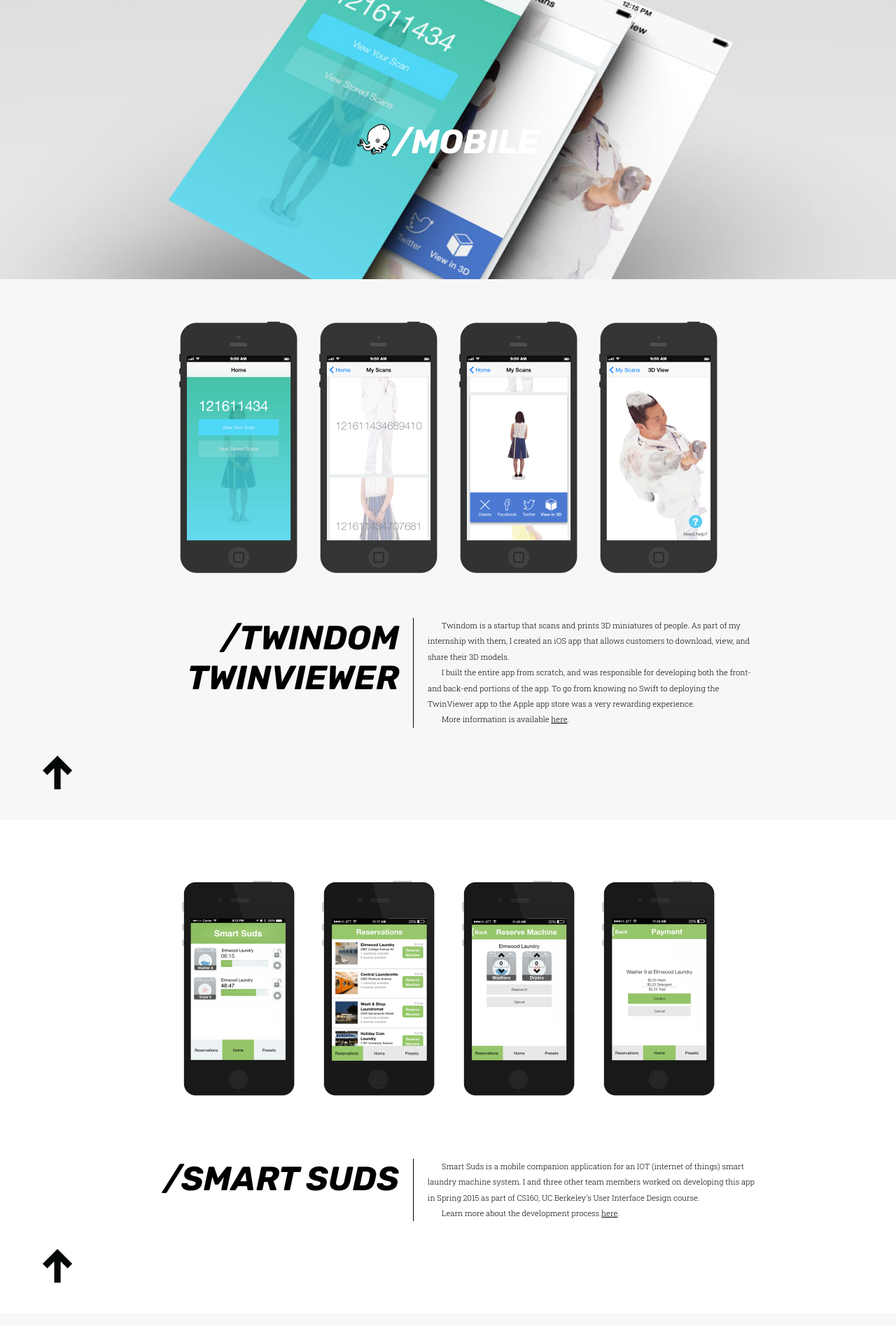
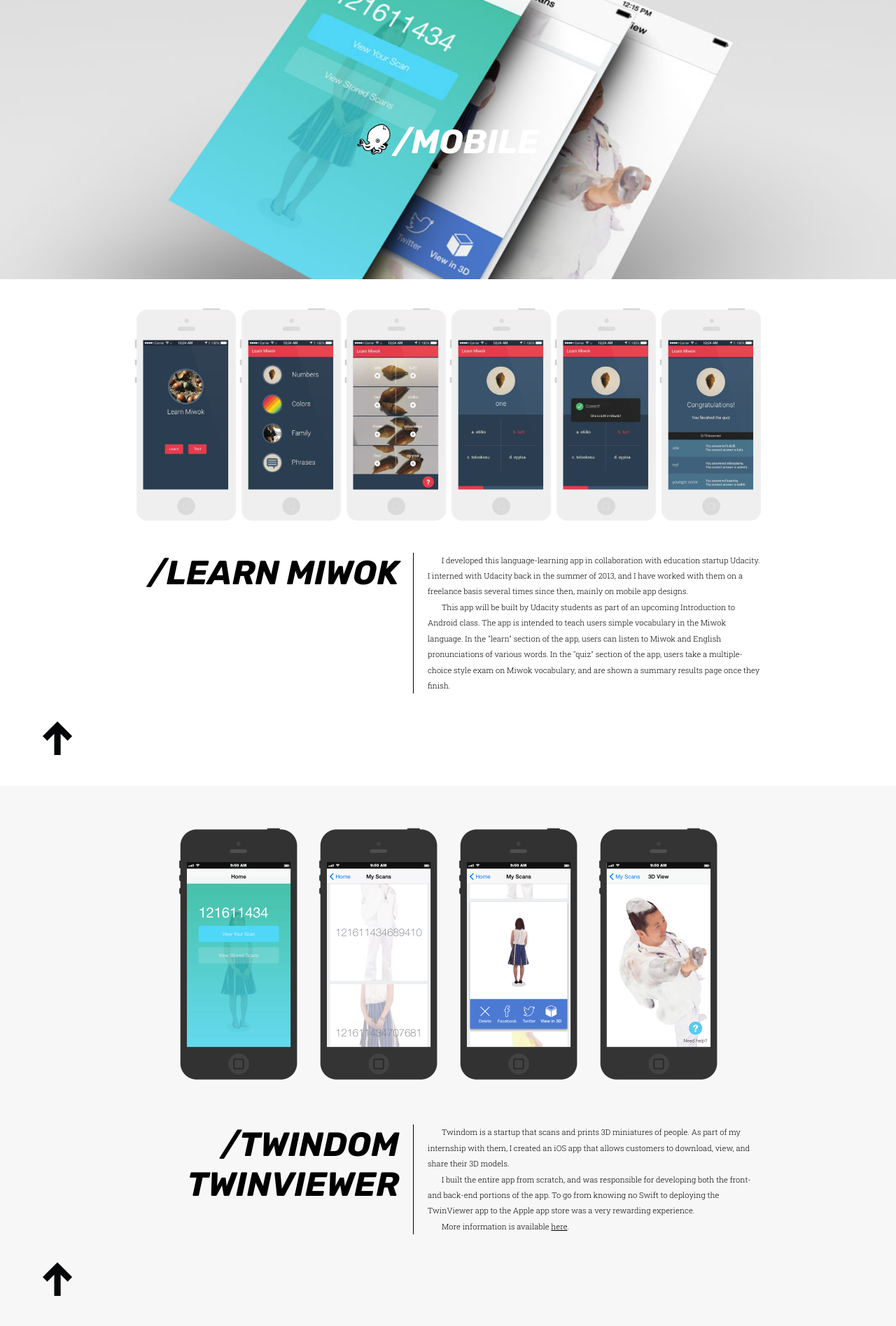
Before and after one commit to vshi/vshi.github.io, a PHP site: page /mobile.html in a window 1280 px wide. Shown: the part 101-1996 px from the top of the page at 70% size. Run offline with PHP 8.4, Linux system fonts and the light colour scheme; some libraries are stand-ins or nearby versions.

Commit message:
add learn miwok app

```diff
--- a/mobile.html
+++ b/mobile.html
@@ -35,6 +35,39 @@
     <span class="text-emphasis"><p>/Mobile</p></span>
 </div>
 <div class="mobile-container" style="background-color: #f7f7f7;">
+    <div class="item">
+        <div class="screens" id="miwok">
+            <div class="img-container">
+                <img src="images/mobile/miwok-launch-iphone.png">
+            </div>
+            <div class="img-container">
+                <img src="images/mobile/miwok-lessons-iphone.png">
+            </div>
+            <div class="img-container">
+                <img src="images/mobile/miwok-lesson-iphone.png">
+            </div>
+            <div class="img-container">
+                <img src="images/mobile/miwok-quiz-iphone.png">
+            </div>
+            <div class="img-container">
+                <img src="images/mobile/miwok-quiz-popup-iphone.png">
+            </div>
+            <div class="img-container">
+                <img src="images/mobile/miwok-quiz-results-iphone.png">
+            </div>
+        </div>
+        <div class="caption">
+            <div class="title">
+                /Learn Miwok
+            </div><div class="text-light description">
+                <div class="line"></div>
+                <p>I developed this language-learning app in collaboration with education startup Udacity. I interned with Udacity back in the summer of 2013, and I have worked with them on a freelance basis several times since then, mainly on mobile app designs.</p>
+            <p>This app will be built by Udacity students as part of an upcoming Introduction to Android class. The app is intended to teach users simple vocabulary in the Miwok language. In the "learn" section of the app, users can listen to Miwok and English pronunciations of various words. In the "quiz" section of the app, users take a multiple-choice style exam on Miwok vocabulary, and are shown a summary results page once they finish.</p>
+                <div class="line"></div>
+            </div>
+        </div>
+        <div class="up-button dark"></div>
+    </div>
     <div class="item">
         <div class="screens">
             <div class="img-container">
@@ -90,7 +123,7 @@
         </div>
         <div class="up-button dark"></div>
     </div>
-    <div class="item">
+    <!-- <div class="item">
         <div class="screens">
             <div class="img-container">
                 <img src="images/mobile/udacity-pp-home.png">
@@ -116,7 +149,7 @@
             </div>
         </div>
         <div class="up-button dark"></div>
-    </div>
+    </div>-->
     <div class="item">
         <div class="screens">
             <div class="img-container">
@@ -134,7 +167,7 @@
         </div>
         <div class="caption">
             <div class="title">
-                <p>/Pitch Perfect</p></div>
+                <p>/On the Map</p></div>
             <div class="text-light description">
                 <div class="line"></div>
                 <p>As part of Udacity's "iOS Networking with Swift" course, students develop the "On the Map" app. This app allows the student to add their current location to a map of locations for other nanodegree students. The student can also post a link to his or her own blog post, project, or portfolio for others to see.</p>
--- a/style.css
+++ b/style.css
@@ -413,6 +413,20 @@
     -webkit-justify-content: center;
     -moz-justify-content: center;
     justify-content: center; }
+  .mobile-container .item .screens#miwok,
+  .graphic-container .item .screens#miwok,
+  .smart-suds-container .item .screens#miwok,
+  .web-container .item .screens#miwok {
+    width: 90%;
+    max-width: 900px;
+    flex-wrap: wrap; }
+    .mobile-container .item .screens#miwok .img-container,
+    .graphic-container .item .screens#miwok .img-container,
+    .smart-suds-container .item .screens#miwok .img-container,
+    .web-container .item .screens#miwok .img-container {
+      min-width: 80px;
+      width: 33%;
+      max-width: 150px; }
   .mobile-container .item img,
   .graphic-container .item img,
   .smart-suds-container .item img,
@@ -516,6 +530,11 @@
   .up-button:hover {
     cursor: pointer;
     opacity: 0.5; }
+
+.mobile-container .item:nth-of-type(odd) {
+  background-color: white; }
+.mobile-container .item:nth-of-type(even) {
+  background-color: #f7f7f7; }
 
 /* Small screens ----------- */
 @media only screen and (max-width: 500px), (max-device-width: 500px) {
--- a/style.scss
+++ b/style.scss
@@ -239,6 +239,16 @@
             @include flexbox;
             @include justify-content(center);
         }
+        .screens#miwok{
+            width: 90%;
+            max-width: 900px;
+            flex-wrap: wrap;
+            .img-container{
+                min-width: 80px;
+                width: 33%;
+                max-width: 150px;
+            }
+        }
         img{ max-width: 100%; }
         .caption{
             padding: 40px 0;
@@ -351,7 +361,14 @@
         opacity: 0.5;
     }
 }
-
+.mobile-container{
+    .item:nth-of-type(odd){
+        background-color: white;
+    }
+    .item:nth-of-type(even){
+        background-color: #f7f7f7;
+    }
+}
 /* Small screens ----------- */
 @media only screen and (max-width : 500px), (max-device-width: 500px) {
     .contact{
```
Also changed, not shown: images/mobile/miwok-launch-iphone.png (added), images/mobile/miwok-lesson-iphone.png (added), images/mobile/miwok-lessons-iphone.png (added), images/mobile/miwok-quiz-iphone.png (added), images/mobile/miwok-quiz-popup-iphone.png (added), images/mobile/miwok-quiz-results-iphone.png (added), 1 other file.
